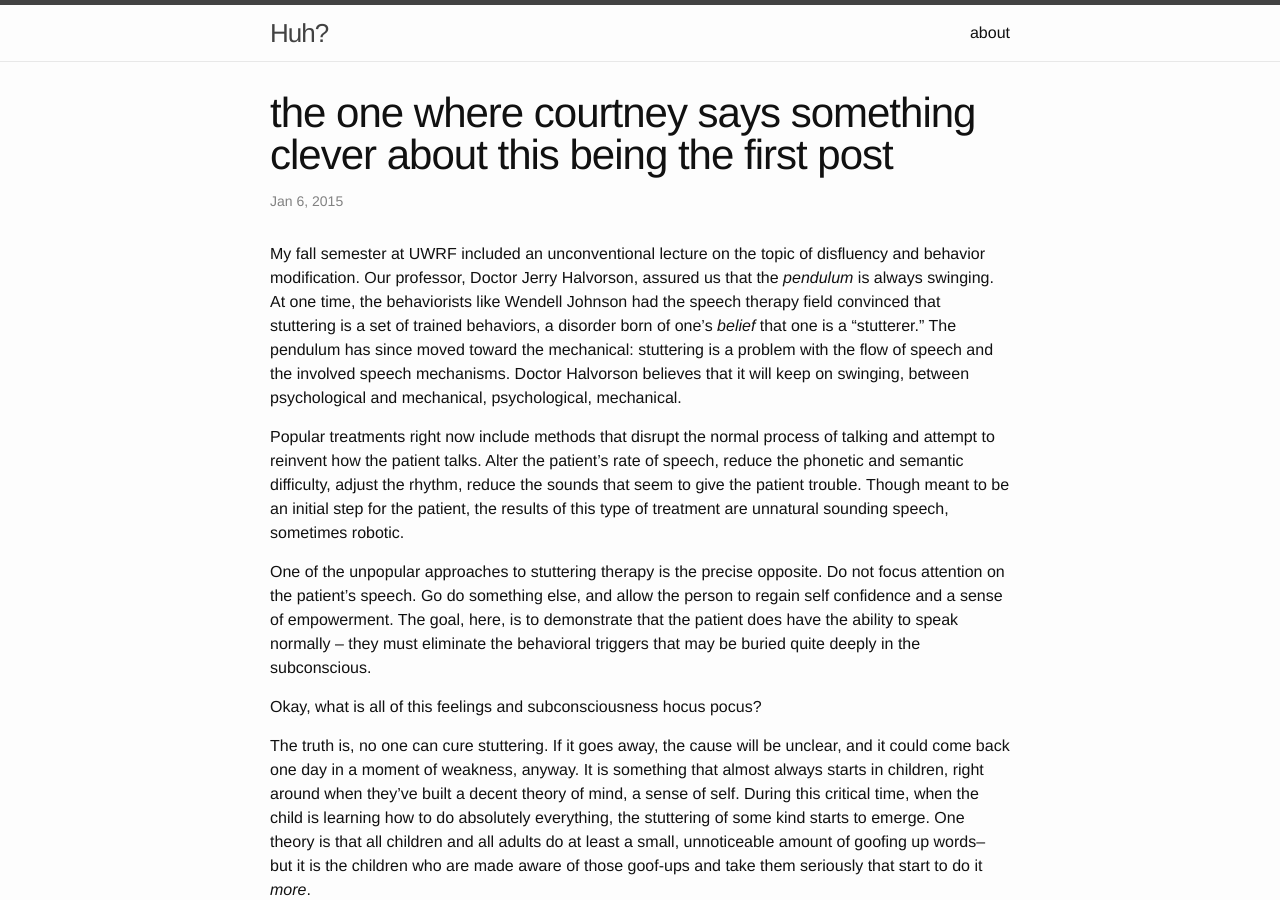
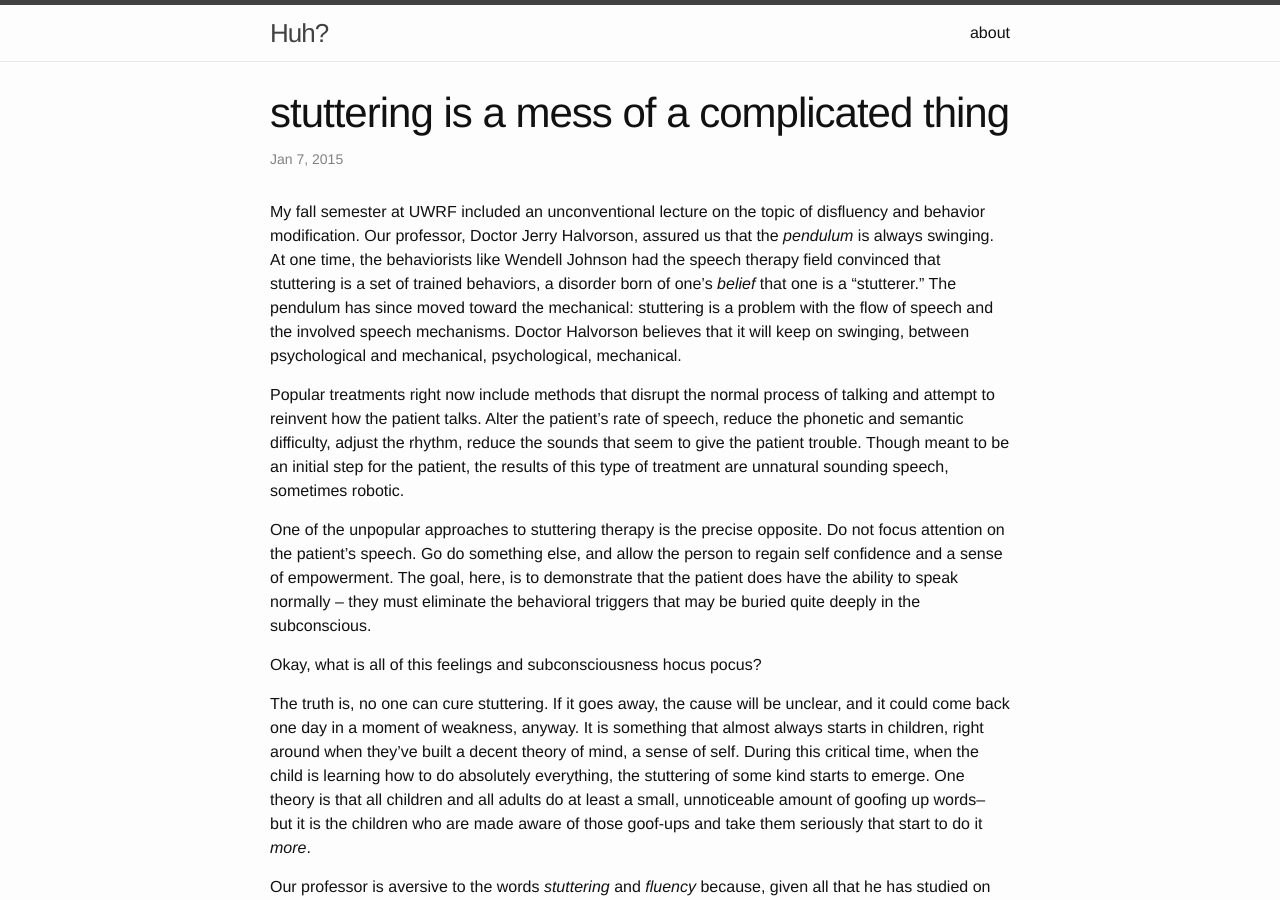
Before and after one commit to courtneygives/courtneygives.github.io, a Jekyll site: the page built from _posts/2015-01-07-pendulum.markdown, in a window 1280 px wide and 900 px high. Built offline with Jekyll 4.4.1, drawn with Linux system fonts in a browser that asks for light colours.

Commit message:
renamed 2nd post and fixed date

```diff
--- a/_posts/2015-01-07-pendulum.markdown
+++ b/_posts/2015-01-07-pendulum.markdown
@@ -1,7 +1,7 @@
 ---
 layout: post
-title:  "the one where courtney says something clever about this being the first post"
-date:   2015-01-06 19:06:34
+title:  "stuttering is a mess of a complicated thing"
+date:   2015-01-07 17:00:34
 categories: drivel
 ---
 
```
